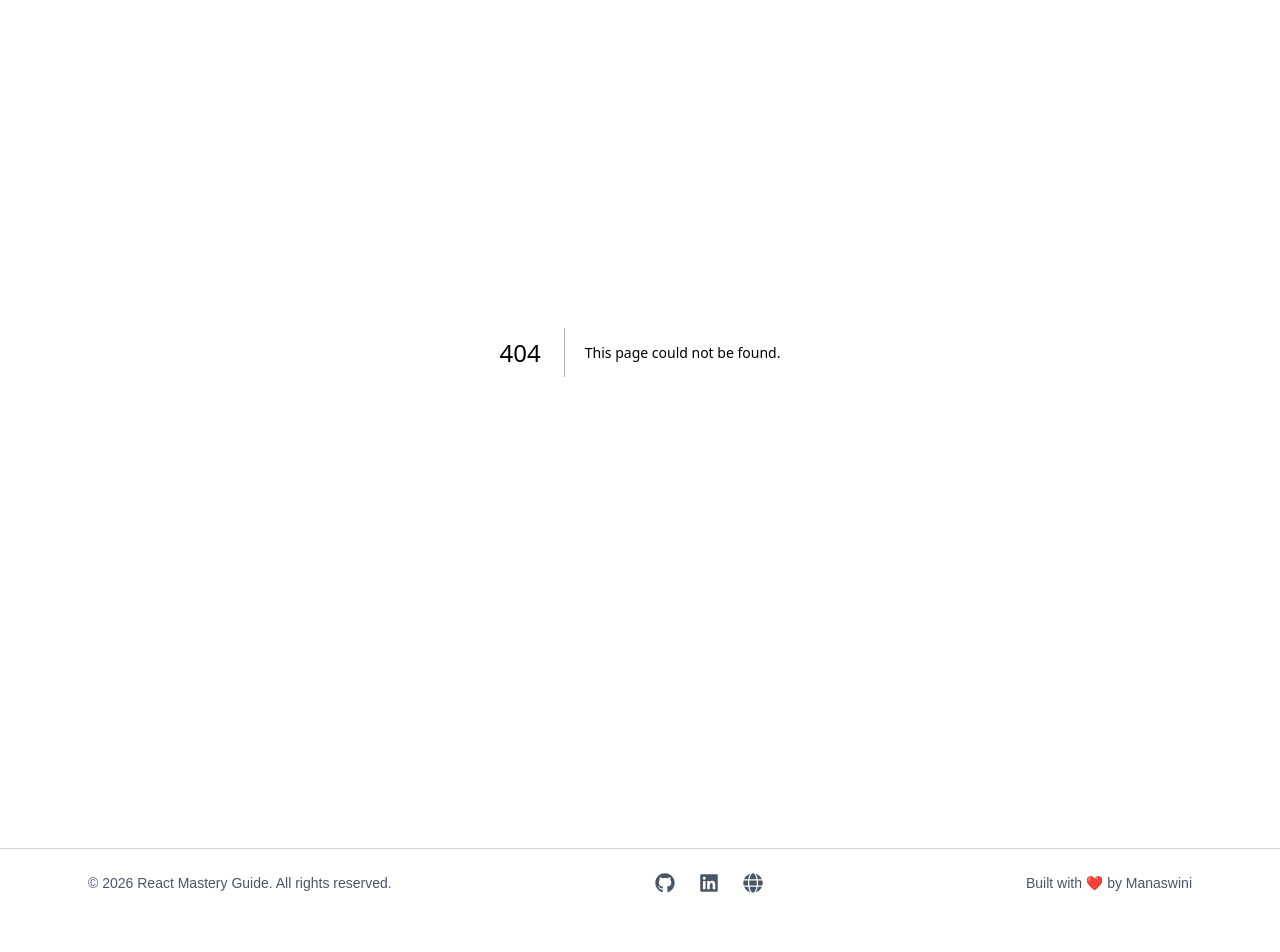
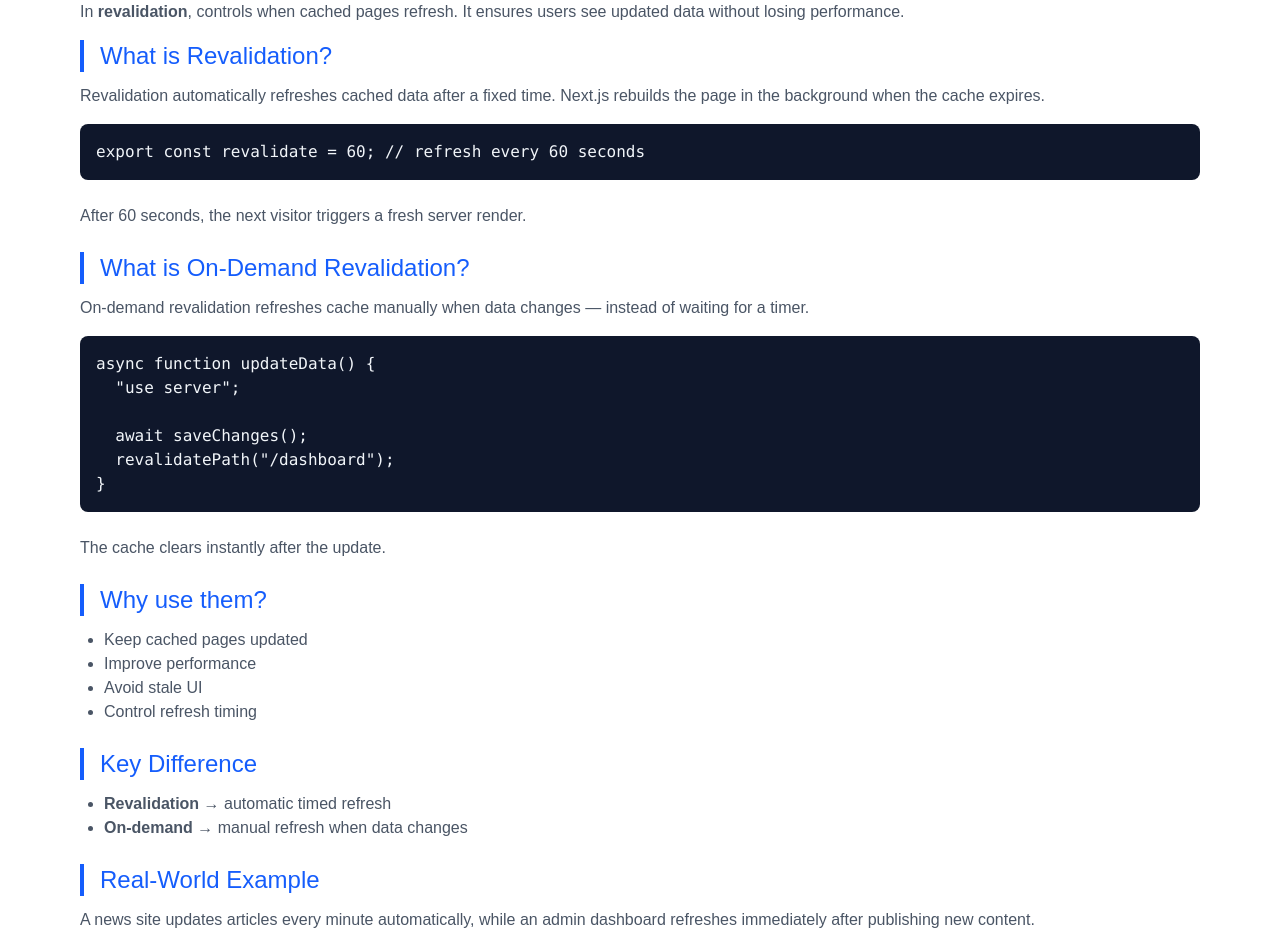
Before and after one commit to Monisasmal/nextjs-concept, a Next.js app: page /concepts/RevalidationVsOn-DemandRevalidation in a window 1280 px wide. Before the commit this address had no page. Shown: the part 140-1092 px from the top of the page. Before the commit the page ends 1057 px from the top, so only its background shows below. Built offline with nearby package versions, Linux system fonts and the light colour scheme.

Commit message:
update concept

```diff
--- /dev/null
+++ b/src/app/concepts/RevalidationVsOn-DemandRevalidation/page.jsx
@@ -0,0 +1,111 @@
+export const metadata = {
+  title: "Revalidation vs On-Demand Revalidation in Next.js",
+  description:
+    "Learn the difference between automatic revalidation and on-demand revalidation in Next.js caching.",
+};
+
+import { revalidatePath } from "next/cache";
+
+export default function RevalidationConcept() {
+  return (
+    <article className="prose prose-slate max-w-none">
+
+      <h1 className="text-2xl md:text-3xl font-bold text-gray-900 mb-3">
+        Revalidation vs On-Demand Revalidation
+      </h1>
+
+      <p className="mb-4 text-gray-600">
+        In <strong>revalidation</strong>,  controls when cached pages
+        refresh. It ensures users see updated data without losing performance.
+      </p>
+
+      {/* WHAT */}
+      <h2 className="text-2xl text-blue-600 border-l-4 border-blue-600 pl-4 mb-3">
+        What is Revalidation?
+      </h2>
+
+      <p className="text-gray-600 mb-4">
+        Revalidation automatically refreshes cached data after a fixed time.
+        Next.js rebuilds the page in the background when the cache expires.
+      </p>
+
+      <pre className="rounded-lg bg-slate-900 p-4 text-slate-100 mb-6 overflow-x-auto">
+        <code>
+{`export const revalidate = 60; // refresh every 60 seconds`}
+        </code>
+      </pre>
+
+      <p className="text-gray-600 mb-6">
+        After 60 seconds, the next visitor triggers a fresh server render.
+      </p>
+
+      {/* ON DEMAND */}
+      <h2 className="text-2xl text-blue-600 border-l-4 border-blue-600 pl-4 mb-3">
+        What is On-Demand Revalidation?
+      </h2>
+
+      <p className="text-gray-600 mb-4">
+        On-demand revalidation refreshes cache manually when data changes —
+        instead of waiting for a timer.
+      </p>
+
+      <pre className="rounded-lg bg-slate-900 p-4 text-slate-100 mb-6 overflow-x-auto">
+        <code>
+{`async function updateData() {
+  "use server";
+
+  await saveChanges();
+  revalidatePath("/dashboard");
+}`}
+        </code>
+      </pre>
+
+      <p className="text-gray-600 mb-6">
+        The cache clears instantly after the update.
+      </p>
+
+      {/* WHY */}
+      <h2 className="text-2xl text-blue-600 border-l-4 border-blue-600 pl-4 mb-3">
+        Why use them?
+      </h2>
+
+      <ul className="list-disc pl-6 text-gray-600 mb-6">
+        <li>Keep cached pages updated</li>
+        <li>Improve performance</li>
+        <li>Avoid stale UI</li>
+        <li>Control refresh timing</li>
+      </ul>
+
+      {/* DIFFERENCE */}
+      <h2 className="text-2xl text-blue-600 border-l-4 border-blue-600 pl-4 mb-3">
+        Key Difference
+      </h2>
+
+      <ul className="list-disc pl-6 text-gray-600 mb-6">
+        <li><strong>Revalidation</strong> → automatic timed refresh</li>
+        <li><strong>On-demand</strong> → manual refresh when data changes</li>
+      </ul>
+
+      {/* REAL WORLD */}
+      <h2 className="text-2xl text-blue-600 border-l-4 border-blue-600 pl-4 mb-3">
+        Real-World Example
+      </h2>
+
+      <p className="text-gray-600 mb-6">
+        A news site updates articles every minute automatically, while an admin
+        dashboard refreshes immediately after publishing new content.
+      </p>
+
+      {/* INTERVIEW */}
+      <h2 className="text-2xl text-blue-600 border-l-4 border-blue-600 pl-4 mb-3">
+        Interview Tip
+      </h2>
+
+      <p className="text-gray-600">
+        Revalidation refreshes cached content automatically by time, while
+        on-demand revalidation manually invalidates cache after data updates.
+      </p>
+
+    </article>
+  );
+}
--- a/src/app/concepts/page.jsx
+++ b/src/app/concepts/page.jsx
@@ -33,7 +33,7 @@ const concepts = [
   {name: "What is use of Redirect()?", path:"concepts/Redirect"},
   {name: "What is use of useRouter()?", path:"concepts/useRouter"},
   {name: "What is Revalidate Path?", path:"concepts/RevalidatePath"},
-  // {name: "What is onDemand Revalidation and revalidation?", path:"concepts/RevalidationVsOn-DemandRevalidation"},
+  {name: "What is onDemand Revalidation and revalidation?", path:"concepts/RevalidationVsOn-DemandRevalidation"},
   // {name: "What is need of loading.js?", path:"concepts/LoadingConcept"},
   // {name: "What is need of error.js?", path:"concepts/ErrorConcept"},
   // {name: "What is Middleware?", path:"concepts/MiddlewareConcept "},
```
